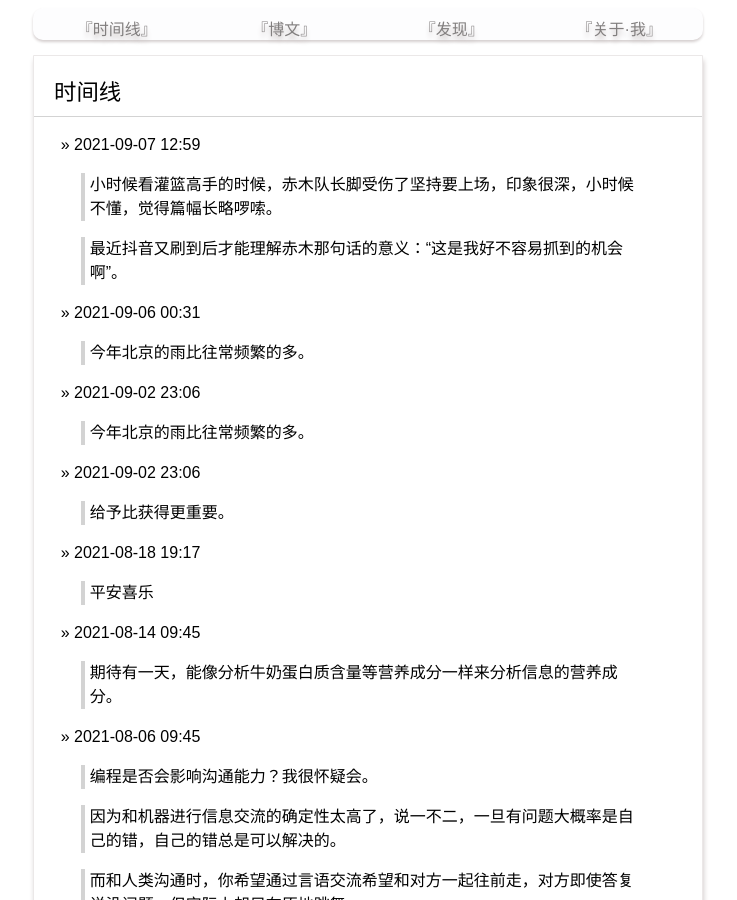
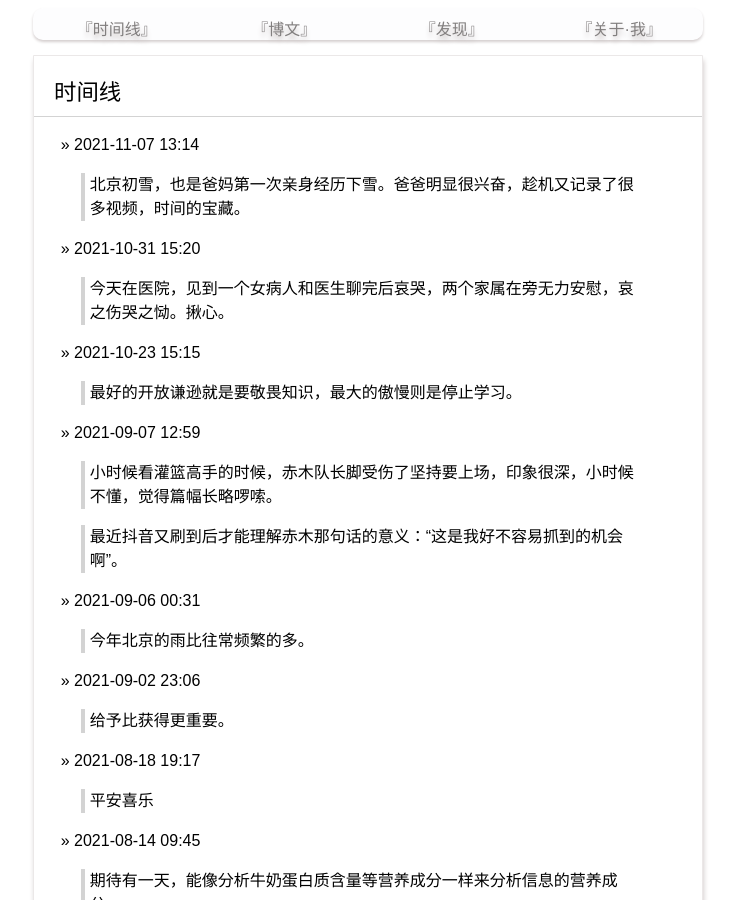
Before and after one commit to yanyiwu/blog, a Jekyll site: the page built from index.md, in a window 1280 px wide and 900 px high. Shown: the whole window, without its empty margins (272-1009 px from the left). Built offline with Jekyll 4.4.1, drawn with Linux system fonts in a browser that asks for light colours; Markdown is read by kramdown in place of the engine named in the settings; comment, search, counter and statistics services are not loaded.

Commit message:
Update index.md

```diff
--- a/index.md
+++ b/index.md
@@ -3,6 +3,18 @@ layout: posting
 title: 时间线
 ---
 
+&raquo; 2021-11-07 13:14
+
+> 北京初雪，也是爸妈第一次亲身经历下雪。爸爸明显很兴奋，趁机又记录了很多视频，时间的宝藏。
+
+&raquo; 2021-10-31 15:20
+
+> 今天在医院，见到一个女病人和医生聊完后哀哭，两个家属在旁无力安慰，哀之伤哭之恸。揪心。
+
+&raquo; 2021-10-23 15:15
+
+> 最好的开放谦逊就是要敬畏知识，最大的傲慢则是停止学习。
+
 &raquo; 2021-09-07 12:59
 
 > 小时候看灌篮高手的时候，赤木队长脚受伤了坚持要上场，印象很深，小时候不懂，觉得篇幅长略啰嗦。
@@ -10,10 +22,6 @@ title: 时间线
 > 最近抖音又刷到后才能理解赤木那句话的意义：“这是我好不容易抓到的机会啊”。
 
 &raquo; 2021-09-06 00:31
-
-> 今年北京的雨比往常频繁的多。
-
-&raquo; 2021-09-02 23:06
 
 > 今年北京的雨比往常频繁的多。
 
```
